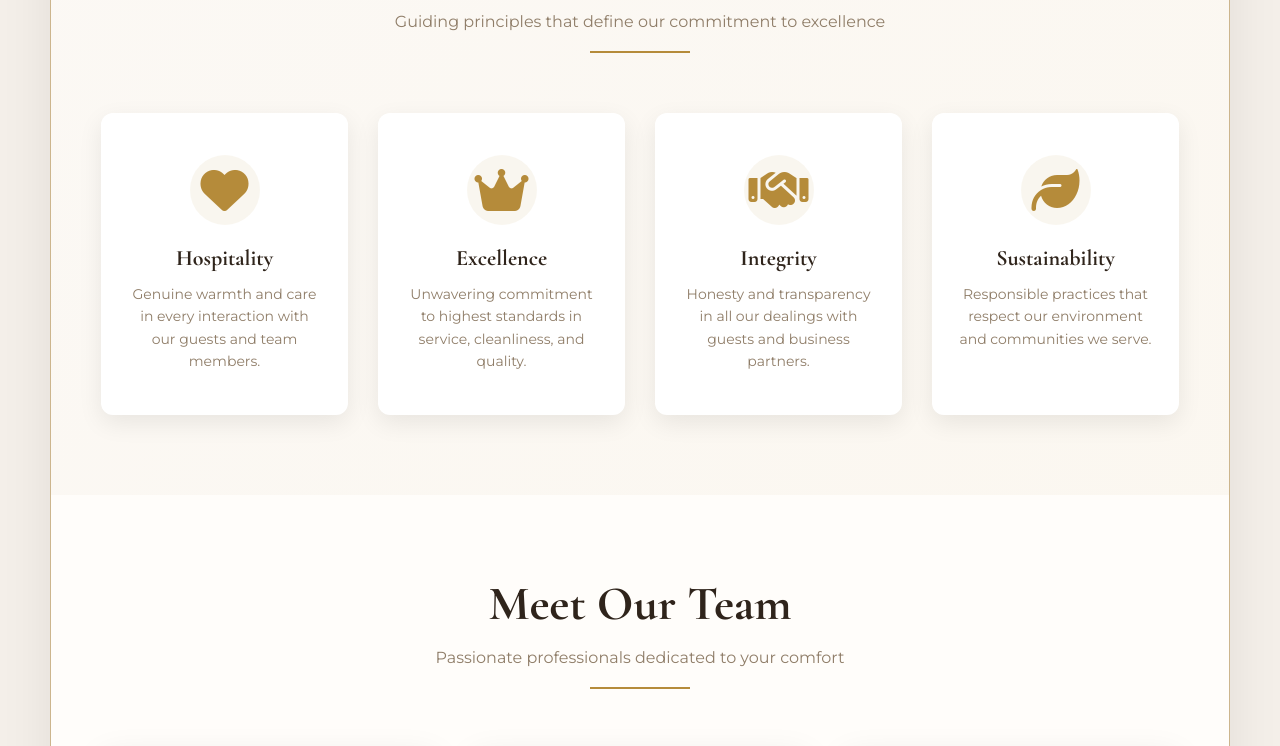
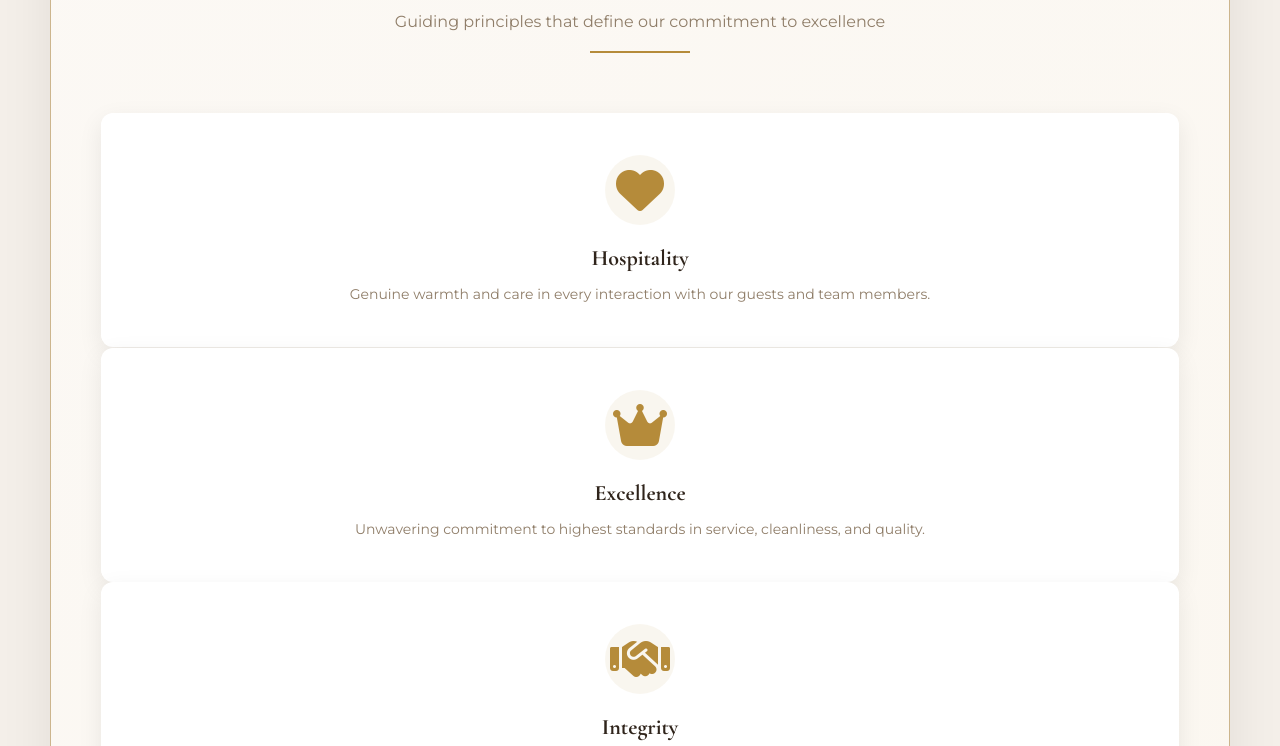
Before and after one commit to Chol1-ai/joy-hotel, a website: page public/about.html in a window 1280 px wide. Shown: the part 1638-2384 px from the top of the page. Drawn offline with nearby package versions, Linux system fonts and the light colour scheme; grey boxes are pictures that could not be loaded.

Commit message:
Update about page values layout

```diff
--- a/public/about.html
+++ b/public/about.html
@@ -522,9 +522,8 @@
       }
 
       .values-grid {
-        display: grid;
-        grid-template-columns: repeat(4, 1fr);
-        gap: 30px;
+        grid-template-columns: 1fr;
+
       }
 
       .value-card {
```
